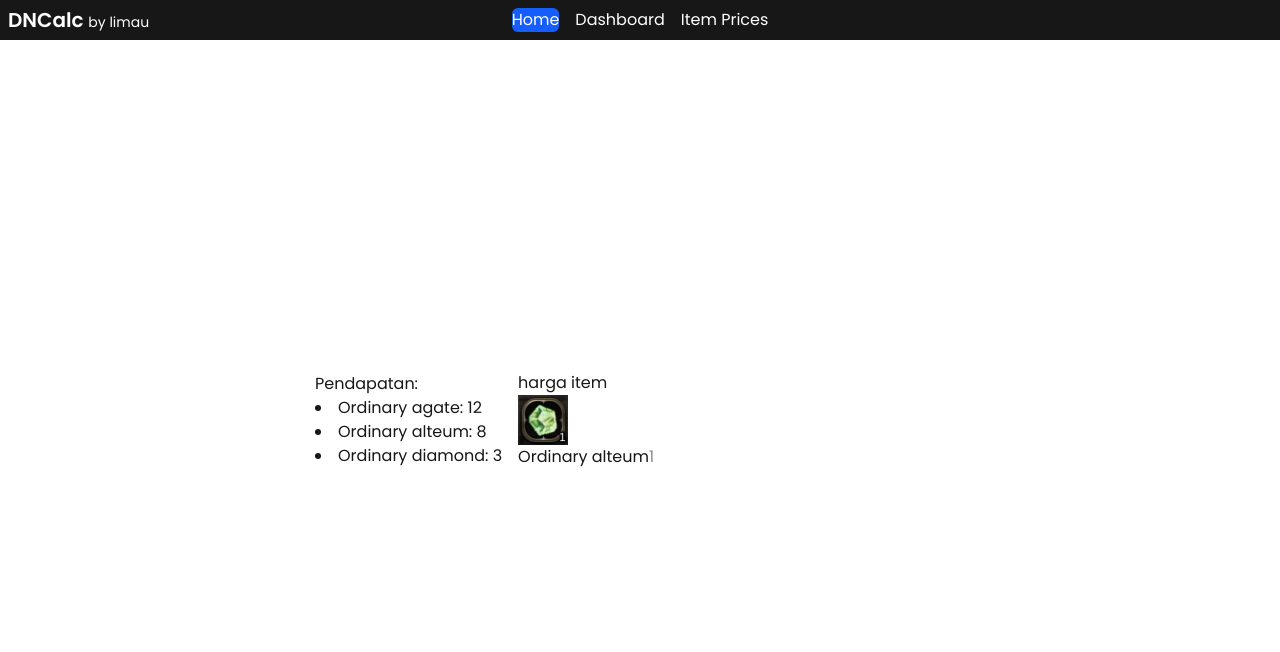
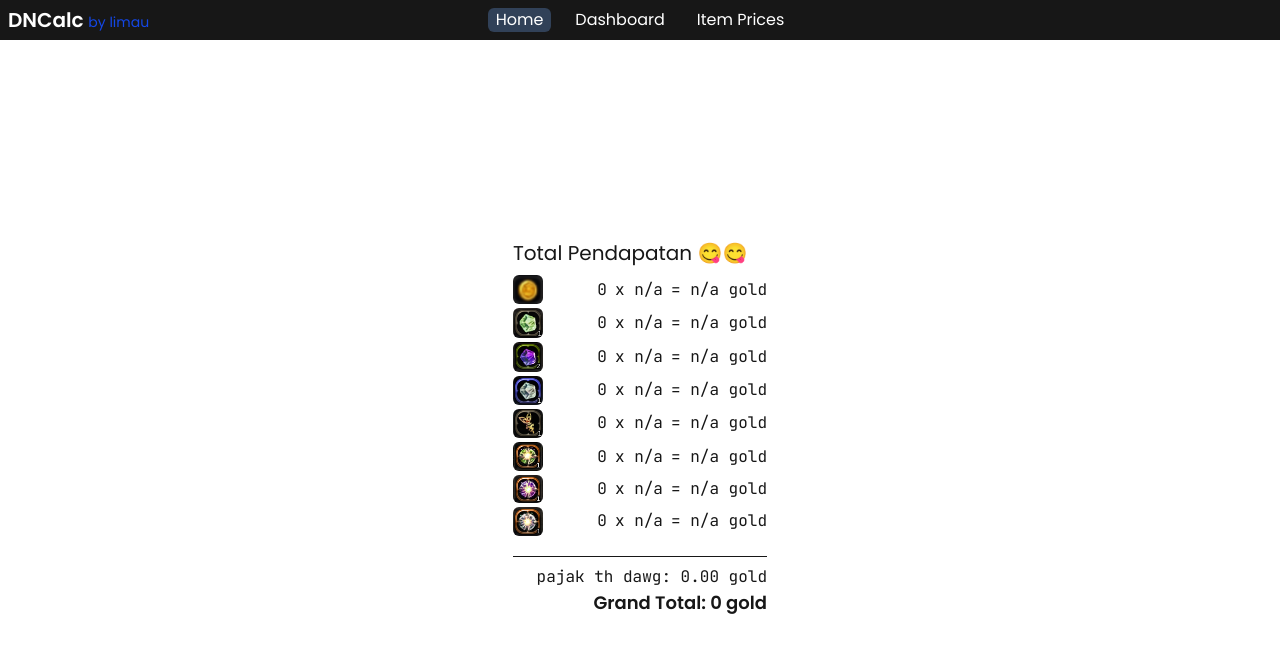
Before and after one commit to rfsyhb/nextlearn-dncalculator, a Next.js app: page / in a window 1280 px wide. Shown: the top 652 px of the page. Built offline with nearby package versions, Linux system fonts and the light colour scheme.

Commit message:
finishing

```diff
--- a/src/app/dashboard/page.tsx
+++ b/src/app/dashboard/page.tsx
@@ -4,12 +4,17 @@ import CharacterCard from './_components/CharacterCard';
 import CharacterInventory from './_components/CharacterInventory';
 import { useCharacterStore } from '@/stores/useCharacterStore';
 import { useState } from 'react';
+import { useInventoryStore } from '@/stores/useInventoryStore';
+import { usePriceStore } from '@/stores/usePriceStore';
 
 export default function Dashboard() {
   // global state
   const characters = useCharacterStore((s) => s.characters);
   const addCharacter = useCharacterStore((s) => s.addCharacter);
   const removeCharacter = useCharacterStore((s) => s.removeCharacter);
+  const clearCharacters = useCharacterStore((s) => s.clearCharacters);
+  const clearInventories = useInventoryStore((s) => s.clearInventories);
+  const clearPrices = usePriceStore((s) => s.clearPrices);
 
   // local state
   const [newChar, setNewChar] = useState<string>('');
@@ -49,15 +54,35 @@ export default function Dashboard() {
           <div className='rounded-md bg-gray-700 p-2 min-w-70 max-w-70 h-fit flex flex-row gap-2'>
             <input
               type='text'
-              className='border-1 flex-1'
+              className='flex-1 p-1 rounded-md'
               value={newChar}
               onChange={(e) => setNewChar(e.target.value)}
               placeholder='Character Name'
             />
-            <button className='bg-blue-300' onClick={onAddCharacter}>
+            <button className='hover:bg-gray-800 cursor-pointer p-1 rounded-xl' onClick={onAddCharacter}>
               <Plus />
             </button>
           </div>
+        </div>
+        <div className="flex flex-row flex-wrap gap-2">
+          <button
+            onClick={clearCharacters}
+            className="px-4 py-2 bg-red-800 rounded hover:bg-red-700 text-white"
+          >
+            Clear All Characters
+          </button>
+          <button
+            onClick={clearInventories}
+            className="px-4 py-2 bg-red-800 rounded hover:bg-red-700 text-white"
+          >
+            Clear All Inventories
+          </button>
+          <button
+            onClick={clearPrices}
+            className="px-4 py-2 bg-red-800 rounded hover:bg-red-700 text-white"
+          >
+            Clear All Prices
+          </button>
         </div>
       </section>
       <section className='flex-1/3 p-20'>
--- a/src/app/item/page.tsx
+++ b/src/app/item/page.tsx
@@ -5,8 +5,9 @@ export default function ItemPricePage() {
   const items = itemMetas;
 
   return (
-    <main className='flex justify-center items-center h-full'>
-      <div className='p-4 w-200 flex flex-wrap gap-4'>
+    <main className='flex flex-col justify-center items-center h-full'>
+      <h2 className='text-xl font-semibold'>Daftar harga item di Trading House</h2>
+      <div className='p-4 w-200 flex flex-wrap gap-4 justify-center'>
         {items.map((item) => (
           <ItemCard
             key={item.key}
--- a/src/app/page.tsx
+++ b/src/app/page.tsx
@@ -1,23 +1,92 @@
-import { dummyItemMetas } from "@/lib/dummyData";
-import Image from "next/image";
+'use client';
+import CharacterCard from '@/components/CharacterCard';
+import { itemMetas } from '@/lib/itemMeta';
+import { useCharacterStore } from '@/stores/useCharacterStore';
+import { useInventoryStore } from '@/stores/useInventoryStore';
+import { usePriceStore } from '@/stores/usePriceStore';
+import { ItemKey } from '@/types/types';
+import Image from 'next/image';
+import { useMemo } from 'react';
 
 export default function Home() {
-  const dummyItem = dummyItemMetas[1];
+  const characters = useCharacterStore((s) => s.characters);
+  const inventories = useInventoryStore((s) => s.inventories);
+  const prices = usePriceStore((s) => s.prices);
+
+  // Hitung total tiap itemKey menggunakan Object.values(...)
+  const totals = useMemo(() => {
+    // mulai dari 0 untuk semua key
+    const acc = itemMetas.reduce(
+      (map, item) => ({ ...map, [item.key]: 0 }),
+      {} as Record<ItemKey, number>,
+    );
+    // tambahkan setiap inventory karakter
+    Object.values(inventories).forEach((inv) => {
+      itemMetas.forEach((item) => {
+        acc[item.key] += inv[item.key] ?? 0;
+      });
+    });
+
+    return acc;
+  }, [inventories]);
+
+  // Menghitung grand total (sum of count * price)
+  const grandTotal = useMemo(() => {
+    return itemMetas.reduce((sum, item) => {
+      const count = totals[item.key] ?? 0;
+      const price = prices[item.key] ?? 0;
+      return sum + count * price;
+    }, 0);
+  }, [totals, prices]);
+
+  const tax = +(grandTotal * 0.1).toFixed(2);
+  const afterTax = +(grandTotal - tax).toFixed(2);
 
   return (
-    <main className="justify-center items-center h-full flex flex-row gap-4">
-      <div>
-        <p>Pendapatan:</p>
-        <li>Ordinary agate: 12</li>
-        <li>Ordinary alteum: 8</li>
-        <li>Ordinary diamond: 3</li>
+    <main className='justify-center items-center h-full flex flex-col gap-4'>
+      <div className='flex flex-wrap flex-row gap-1 overflow-auto justify-center'>
+        {characters.length > 0 &&
+          characters.map((name) => {
+            return <CharacterCard key={name} name={name} />;
+          })}
       </div>
-      <div>
-        <span>harga item</span>
-        <div>
-          <Image src={dummyItem.image_url} alt={dummyItem.name} width={50} height={50} />
-          <span>Ordinary alteum</span>
-          <input type="text" placeholder="1" />
+      <div className='flex flex-col'>
+        <h2 className='text-xl mb-2'>Total Pendapatan 😋😋</h2>
+        <div className='flex flex-col gap-1'>
+          {itemMetas.map((item) => {
+            const count = totals[item.key] ?? 0;
+            const price = prices[item.key];
+            const subtotal = price != null ? +(count * price).toFixed(2) : NaN;
+            return (
+              <div key={item.key} className='flex items-center gap-2'>
+                {/* icon */}
+                <Image
+                  src={item.image_url}
+                  alt={item.key}
+                  width={30}
+                  height={30}
+                  className='rounded-md object-contain'
+                />
+                <div className='flex flex-1 items-center'>
+                  <span className='w-14 text-right font-mono'>{count}</span>
+                  <span className='mx-2 font-mono'>
+                    x {price != null ? price.toFixed(2) : 'n/a'}
+                  </span>
+                  {/*ujung kanan */}
+                  <span className='ml-auto text-right font-mono'>
+                    = {Number.isFinite(subtotal) ? subtotal.toFixed(2) : 'n/a'}{' '}
+                    gold
+                  </span>
+                </div>
+              </div>
+            );
+          })}
+          <div className='mt-4 border-t pt-2 text-right flex flex-col font-mono'>
+            <span>pajak th dawg: {tax.toFixed(2)} gold</span>
+            <span className='font-sans font-semibold text-lg'>
+              Grand Total: {afterTax.toLocaleString()} gold
+            </span>
+          </div>
         </div>
       </div>
     </main>
--- /dev/null
+++ b/src/components/CharacterCard.tsx
@@ -0,0 +1,45 @@
+'use client';
+import { itemMetas } from '@/lib/itemMeta';
+import { useInventoryStore } from '@/stores/useInventoryStore';
+import { UserRound } from 'lucide-react';
+import Image from 'next/image';
+
+interface CharacterProps {
+  name: string;
+}
+
+export default function CharacterCard({ name }: CharacterProps) {
+  const inventories = useInventoryStore((s) => s.inventories);
+
+  // Ambil hanya item yang qty-nya > 0
+  const nonZeroItems = itemMetas.filter(
+    (item) => (inventories[name]?.[item.key] ?? 0) > 0,
+  );
+
+  return (
+    <div className='rounded-md bg-gray-700 p-2 min-w-60 max-w-60 flex flex-col gap-2 min-h-22 max-h-fit'>
+      <div className='flex flex-row items-center'>
+        <UserRound className='w-10 h-10' />
+        <span className='font-medium'>{name}</span>
+      </div>
+      <div className='flex flex-row overflow-x-auto gap-4'>
+        {nonZeroItems.length > 0 ? (
+          nonZeroItems.map((item) => (
+            <div key={item.key} className='flex flex-row items-center gap-1'>
+              <Image
+                src={item.image_url}
+                alt={item.key}
+                width={20}
+                height={20}
+                className='rounded-md object-contain'
+              />
+              <span>{inventories[name]![item.key]}</span>
+            </div>
+          ))
+        ) : (
+          <span className='text-sm text-gray-400'>No items</span>
+        )}
+      </div>
+    </div>
+  );
+}
--- a/src/components/Header.tsx
+++ b/src/components/Header.tsx
@@ -12,30 +12,30 @@ export default function Header() {
     <header className='flex gap-2 items-center justify-center bg-foreground text-background p-2'>
       <div className='absolute left-2'>
         <h1 className='text-xl font-semibold'>
-          DNCalc <span className='text-sm font-normal'>by limau</span>
+          DNCalc <Link target='_blank' href="https://github.com/rfsyhb/" className='text-sm font-normal text-blue-700 hover:font-semibold'>by limau</Link>
         </h1>
       </div>
       <nav className='flex gap-4'>
         <Link
           href='/'
-          className={`rounded-md ${
-            isHome ? 'bg-blue-600 text-white' : 'hover:bg-gray-400'
+          className={`rounded-md px-2 ${
+            isHome ? 'bg-slate-700 text-white' : 'hover:bg-gray-400'
           }`}
         >
           Home
         </Link>
         <Link
           href='/dashboard'
-          className={`rounded-md ${
-            isDashboard ? 'bg-blue-600 text-white' : 'hover:bg-gray-400'
+          className={`rounded-md px-2 ${
+            isDashboard ? 'bg-slate-700 text-white' : 'hover:bg-gray-400'
           }`}
         >
           Dashboard
         </Link>
         <Link
           href='/item'
-          className={`rounded-md ${
-            isItem ? 'bg-blue-600 text-white' : 'hover:bg-gray-400'
+          className={`rounded-md px-2 ${
+            isItem ? 'bg-slate-700 text-white' : 'hover:bg-gray-400'
           }`}
         >
           Item Prices
--- a/src/stores/useCharacterStore.ts
+++ b/src/stores/useCharacterStore.ts
@@ -5,6 +5,7 @@ interface CharacterState {
   characters: string[];
   addCharacter: (name: string) => void;
   removeCharacter: (name: string) => void;
+  clearCharacters: () => void;
 }
 
 export const useCharacterStore = create<CharacterState>()(
@@ -17,6 +18,8 @@ export const useCharacterStore = create<CharacterState>()(
         set((state) => ({
           characters: [...state.characters.filter((c) => c !== name)],
         })),
+        clearCharacters: () =>
+          set({ characters: [] }),      // ← reset ke array kosong
     }),
     { name: 'dncalc-characters' },
   ),
--- a/src/stores/useInventoryStore.ts
+++ b/src/stores/useInventoryStore.ts
@@ -7,6 +7,7 @@ type Inventory = Record<ItemKey, number>;
 interface InventoryState {
   inventories: Record<string, Inventory>; // chjaracter name -> inventory
   setItemCount: (character: string, itemKey: ItemKey, count: number) => void;
+  clearInventories: () => void;
 }
 
 export const useInventoryStore = create<InventoryState>()(
@@ -23,6 +24,7 @@ export const useInventoryStore = create<InventoryState>()(
             },
           },
         })),
+      clearInventories: () => set({ inventories: {} })
     }),
     { name: 'dncalc-inventory' },
   ),
--- a/src/stores/usePriceStore.ts
+++ b/src/stores/usePriceStore.ts
@@ -4,6 +4,7 @@ import { persist } from 'zustand/middleware';
 interface PriceState {
   prices: Record<string, number>;
   setPrice: (itemKey: string, price: number) => void;
+  clearPrices: () => void;
 }
 
 export const usePriceStore = create<PriceState>()(
@@ -12,6 +13,7 @@ export const usePriceStore = create<PriceState>()(
       prices: {},
       setPrice: (itemKey, price) =>
         set((s) => ({ prices: { ...s.prices, [itemKey]: price } })),
+      clearPrices: () => set({ prices: {} })
     }),
     { name: 'dncalc-prices' },
   ),
```
